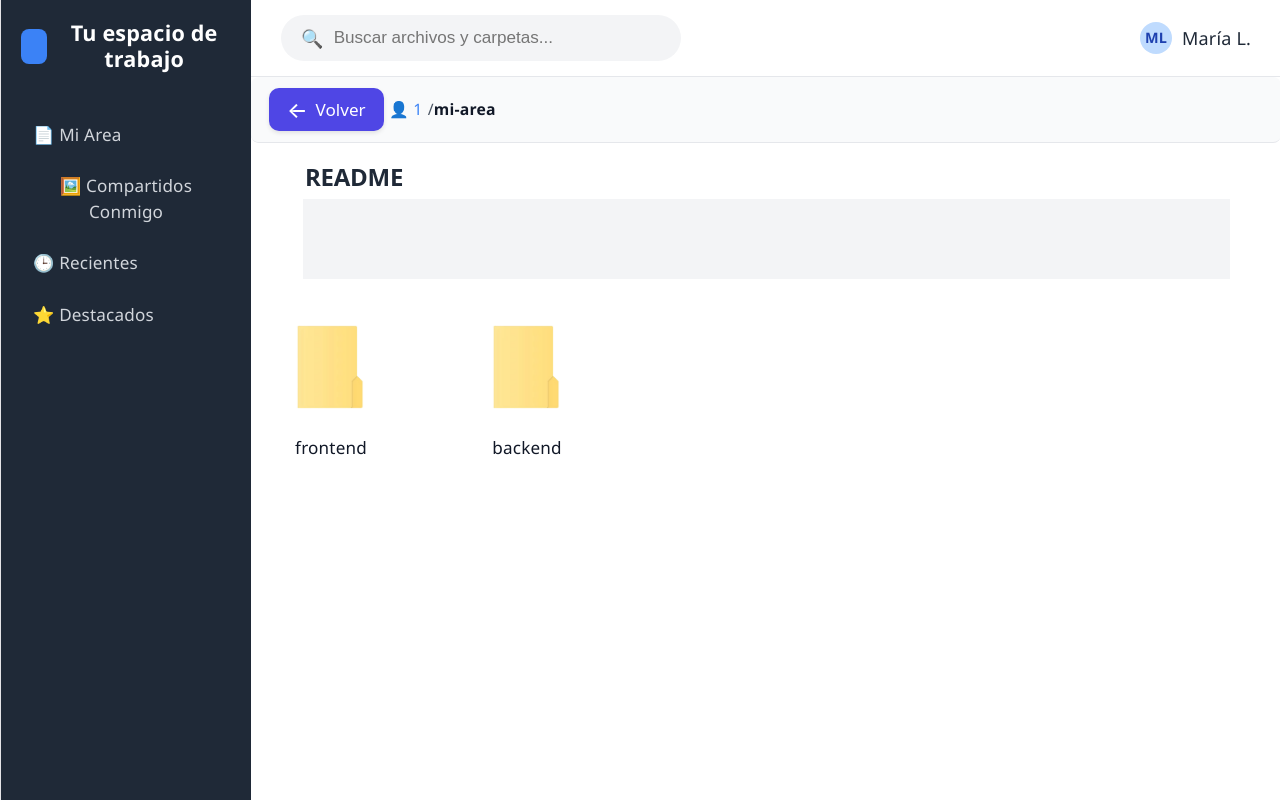
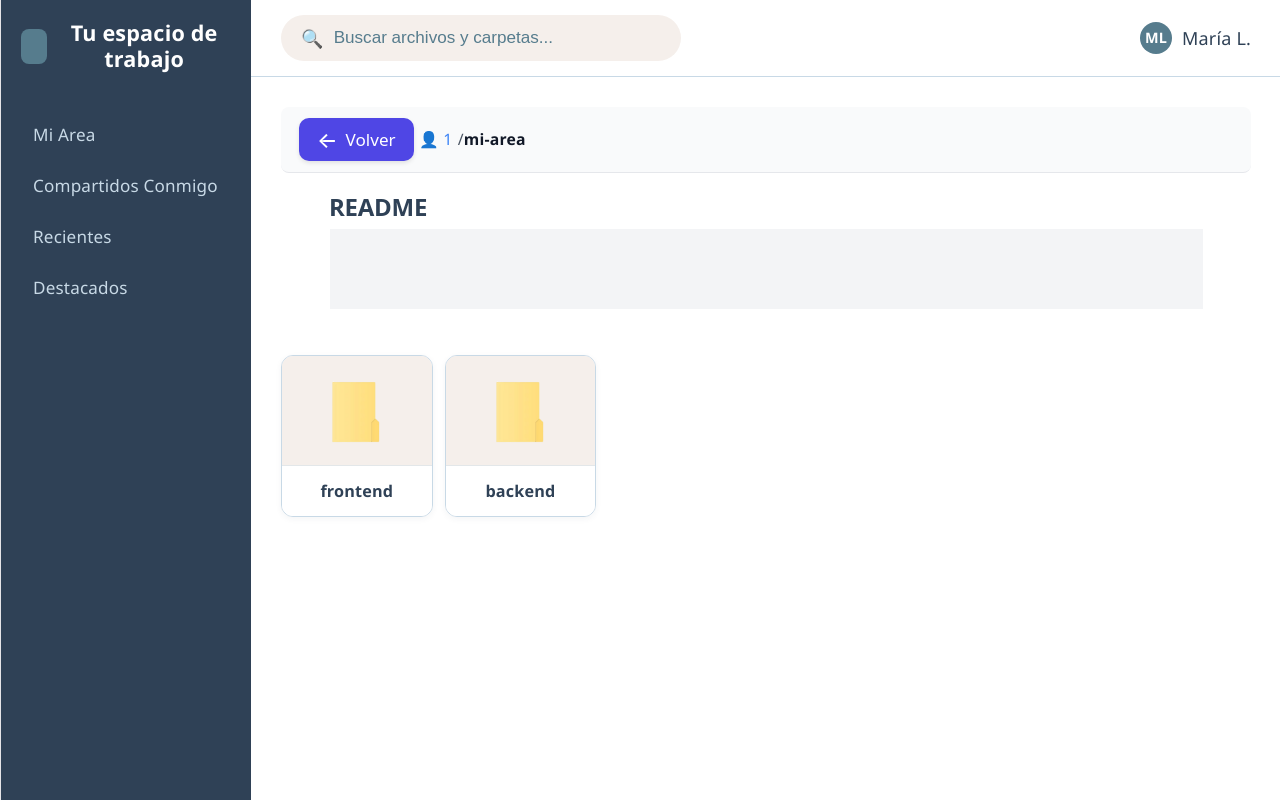
Before and after one commit to matty-23/Progra-III, a React (Vite) app in the folder frontend/: page /1/1/mi-area in a window 1280 px wide. Built offline with nearby package versions, Linux system fonts and the light colour scheme.

Commit message:
login anda

```diff
--- a/frontend/src/components/FileCard.css
+++ b/frontend/src/components/FileCard.css
@@ -1,46 +1,72 @@
-
 .card {
-  width: 160px !important;
-  min-width: 100px;
-  max-width: 160px;
+  width: 100% !important; /* Ahora ocupa bien el ancho de su columna en la grilla */
+  max-width: 180px;
+  background-color: #FFFFFF;
+  border: 1px solid #C8D9E6; /* Borde sutil color Sky Blue */
+  border-radius: 12px; /* Esquinas más redondeadas y modernas */
+  overflow: hidden; /* Evita que el fondo sobresalga de las esquinas */
+  transition: all 0.25s ease; /* Animación suave */
+  box-shadow: 0 2px 6px rgba(47, 65, 86, 0.05); /* Sombra súper ligerita Navy */
+  display: flex;
+  flex-direction: column;
 }
 
+/* Efecto al pasar el mouse (Hover) */
 .card:hover {
-  box-shadow: 0 4px 12px rgba(0,0,0,0.1);
+  transform: translateY(-4px); /* La tarjeta "flota" hacia arriba */
+  box-shadow: 0 8px 16px rgba(47, 65, 86, 0.12); /* Sombra más fuerte */
+  border-color: #567C8D; /* El borde cambia a Teal */
+  cursor: pointer;
 }
-.folder-preview {
+
+.folder-preview, .preview {
   height: 110px;
+  background: #F5EFEB; /* Fondo de previsualización color Beige */
+  display: flex;
+  align-items: center;
+  justify-content: center;
+  border-bottom: 1px solid rgba(200, 217, 230, 0.4); /* Línea divisoria suave */
 }
 
 .folder-preview img {
-  width: 90px; /* antes 80px ❌ */
-  height: 100px;
-}
-.preview {
-  height: 110px;
-  background: #f3f4f6;
-  display: flex;
-  align-items: center;
-  justify-content: center;
+  width: 65px; /* Icono un pelín más pequeño y estético */
+  height: auto;
+  transition: transform 0.3s ease;
 }
 
 .preview img {
-  width: 90%;
-  height: 90%;
-  object-fit: cover;
+  width: 80%;
+  height: 80%;
+  object-fit: contain;
+  transition: transform 0.3s ease;
 }
+
+/* Pequeño toque: el icono crece un poquito al hacer hover en la tarjeta */
+.card:hover .folder-preview img,
+.card:hover .preview img {
+  transform: scale(1.08);
+}
+
 .info {
-  padding: 10px;
+  padding: 12px;
+  background-color: #FFFFFF;
+  display: flex;
+  flex-direction: column;
+  gap: 4px;
 }
 
 .title {
-  font-size: 0.95rem;
-  font-weight: 500;
-  color: #111827;
+  font-size: 0.9rem;
+  font-weight: 600;
+  color: #2F4156; /* Título color Navy */
   margin: 0;
+  white-space: nowrap; /* Evita que el título baje a dos líneas si es largo */
+  overflow: hidden;
+  text-overflow: ellipsis;
 }
 
 .meta {
-  font-size: 0.8rem;
-  color: #6b7280;
+  font-size: 0.75rem;
+  color: #567C8D; /* Texto secundario color Teal */
+  font-weight: 400;
 }
--- a/frontend/src/components/FileGrid.css
+++ b/frontend/src/components/FileGrid.css
@@ -1,22 +1,23 @@
 .grid {
   display: grid;
-  grid-template-columns: repeat(auto-fill, 180px); /* 🔥 tamaño fijo */
-  gap: 16px;
+  /* Usar minmax hace que se ajusten al espacio sin dejar márgenes gigantes */
+  grid-template-columns: repeat(auto-fill, minmax(150px, 1fr));
+  gap: 12px; /* Reducimos el margen entre tarjetas */
+  padding: 10px 0;
 }
+
 .btn-back {
   margin-bottom: 16px;
   padding: 8px 12px;
-  background-color: #007bff;
+  background-color: #567C8D; /* Color Teal de tu paleta */
   color: white;
   border: none;
-  border-radius: 4px;
+  border-radius: 6px;
   cursor: pointer;
+  font-weight: 500;
+  transition: background 0.2s;
 }
-/* style={{
-            marginBottom: '1rem',
-            background: 'none',
-            border: 'none',
-            color: '#3b82f6',
-            cursor: 'pointer',
-            fontSize: '0.9rem'
-          }} */
+
+.btn-back:hover {
+  background-color: #2F4156; /* Navy al pasar el mouse */
+}
--- a/frontend/src/components/Header.css
+++ b/frontend/src/components/Header.css
@@ -3,12 +3,12 @@
   display: flex;
   align-items: center;
   justify-content: space-between;
-  border-bottom: 1px solid #e5e7eb;
-  background-color: white;
+  border-bottom: 1px solid #C8D9E6; /* Sky Blue */
+  background-color: #FFFFFF;
 }
 
 .search-bar {
-  background-color: #f3f4f6;
+  background-color: #F5EFEB; /* Beige */
   border-radius: 50px;
   padding: 10px 20px;
   width: 400px;
@@ -23,6 +23,11 @@
   outline: none;
   width: 100%;
   font-size: 0.95rem;
+  color: #2F4156; /* Navy */
+}
+
+.search-bar input::placeholder {
+  color: #567C8D; /* Teal */
 }
 
 .header-right {
@@ -36,13 +41,14 @@
   align-items: center;
   gap: 10px;
   font-weight: 500;
+  color: #2F4156; /* Navy */
 }
 
 .avatar {
   width: 32px;
   height: 32px;
-  background-color: #bfdbfe;
-  color: #1e40af;
+  background-color: #567C8D; /* Teal */
+  color: #FFFFFF; /* White */
   border-radius: 50%;
   display: flex;
   align-items: center;
--- a/frontend/src/components/Sidebar.css
+++ b/frontend/src/components/Sidebar.css
@@ -1,7 +1,7 @@
 .sidebar {
   width: 250px;
-  background-color: #1f2937; /* Gris oscuro */
-  color: #d1d5db;
+  background-color: #2F4156; /* Navy */
+  color: #F5EFEB; /* Beige claro para contrastar */
   display: flex;
   flex-direction: column;
   padding: 20px;
@@ -13,13 +13,13 @@
   align-items: center;
   gap: 10px;
   margin-bottom: 40px;
-  color: white;
+  color: #FFFFFF;
   font-weight: bold;
   font-size: 1.2rem;
 }
 
 .sidebar-logo {
-  background-color: #3b82f6;
+  background-color: #567C8D; /* Teal */
   width: 35px;
   height: 35px;
   border-radius: 8px;
@@ -43,40 +43,41 @@
   gap: 12px;
   transition: 0.2s;
   font-size: 0.95rem;
+  color: #C8D9E6; /* Sky Blue pálido para el texto inactivo */
 }
 
 .sidebar nav p:hover {
-  background-color: #374151;
-  color: white;
+  background-color: rgba(86, 124, 141, 0.4); /* Teal con transparencia */
+  color: #FFFFFF;
 }
 
 .sidebar nav p.active {
-  background-color: #111827; /* Más oscuro para el activo */
-  color: white;
+  background-color: #567C8D; /* Teal */
+  color: #FFFFFF;
   font-weight: 500;
 }
 
 .sidebar-footer {
   margin-top: auto;
-  border-top: 1px solid #374151;
+  border-top: 1px solid #567C8D; /* Teal */
   padding-top: 20px;
 }
 
 .storage-label {
   font-size: 0.8rem;
   margin-bottom: 8px;
-  color: #9ca3af;
+  color: #C8D9E6; /* Sky Blue */
 }
 
 .storage-bar {
   height: 6px;
-  background-color: #374151;
+  background-color: rgba(200, 217, 230, 0.2); /* Fondo sutil */
   border-radius: 3px;
   overflow: hidden;
 }
 
 .storage-fill {
-  width: 40%; /* Simulando el 4.2GB de 10GB */
-  background-color: #3b82f6;
+  width: 40%;
+  background-color: #C8D9E6; /* Sky Blue */
   height: 100%;
 }
--- a/frontend/src/models/sectionModel.js
+++ b/frontend/src/models/sectionModel.js
@@ -6,9 +6,9 @@ export const SECTION = (id, name, icon,ruta) => ({
 });
 
 const SECTIONS = [
-  SECTION(crypto.randomUUID(), 'Mi Area', '📄', 'mi-area'),
-  SECTION(crypto.randomUUID(), 'Compartidos Conmigo', '🖼️', '/compartidos-conmigo'),
-  SECTION(crypto.randomUUID(), 'Recientes', '🕒', '/recientes'),
-  SECTION(crypto.randomUUID(), 'Destacados', '⭐', '/destacados'),
+  SECTION(crypto.randomUUID(), 'Mi Area', ' ', 'mi-area'),
+  SECTION(crypto.randomUUID(), 'Compartidos Conmigo', ' ', '/compartidos-conmigo'),
+  SECTION(crypto.randomUUID(), 'Recientes', ' ', '/recientes'),
+  SECTION(crypto.randomUUID(), 'Destacados', ' ', '/destacados'),
 ];
 export default SECTIONS;
--- a/frontend/src/pages/PageInicio.jsx
+++ b/frontend/src/pages/PageInicio.jsx
@@ -31,11 +31,10 @@ export default function PageInicio() {
             <Sidebar />
             <div className="main">
     <Header />
-                <div>
+    <div className="content-area">  {/* <--- Agregamos la clase aquí */}
         <div className="route">
             <Route path={currentPath} />
         </div>
-
         <Outlet />
     </div>
 </div>
--- a/frontend/src/styles/pageInicio.css
+++ b/frontend/src/styles/pageInicio.css
@@ -7,11 +7,10 @@
 
 body {
   font-family: 'Segoe UI', Roboto, Helvetica, Arial, sans-serif;
-  background-color: #f9fafb;
-  color: #1f2937;
-  overflow: hidden; /* Para que no haya scroll en el body entero */
+  background-color: #F5EFEB; /* Beige como fondo base si se asoma */
+  color: #2F4156; /* Navy para los textos principales */
+  overflow: hidden;
 }
-
 
 .app {
   display: flex;
@@ -19,26 +18,24 @@ body {
   width: 100vw;
 }
 
-
 /* --- MAIN AREA --- */
 .main {
   flex: 1;
-  background-color: white;
+  background-color: #FFFFFF; /* White */
   display: flex;
   flex-direction: column;
   overflow: hidden;
 }
 
-
 /* --- CONTENT AREA --- */
 .content-area {
   padding: 30px;
-  overflow-y: auto; /* Scroll solo en el contenido */
+  overflow-y: auto;
   flex: 1;
 }
 
 .breadcrumbs {
-  color: #6b7280;
+  color: #567C8D; /* Teal */
   font-size: 0.9rem;
   margin-bottom: 10px;
 }
@@ -59,6 +56,7 @@ body {
   font-size: 1.8rem;
   font-weight: 600;
   margin-bottom: 10px;
+  color: #2F4156; /* Navy */
 }
 
 .action-buttons {
@@ -73,19 +71,20 @@ body {
   border: none;
   font-weight: 500;
   font-size: 0.9rem;
+  transition: all 0.2s;
 }
 
 .btn-ghost {
   background: transparent;
-  color: #374151;
+  color: #567C8D; /* Teal */
 }
-.btn-ghost:hover { background: #f3f4f6; }
+.btn-ghost:hover { background: #F5EFEB; /* Beige */ }
 
 .btn-primary {
-  background-color: #3b82f6;
-  color: white;
+  background-color: #567C8D; /* Teal */
+  color: #FFFFFF; /* White */
 }
-.btn-primary:hover { background-color: #2563eb; }
+.btn-primary:hover { background-color: #2F4156; /* Navy */ }
 
 .tags-row {
   display: flex;
@@ -95,8 +94,8 @@ body {
 }
 
 .tag {
-  background-color: #eff6ff;
-  color: #3b82f6;
+  background-color: #C8D9E6; /* Sky Blue */
+  color: #2F4156; /* Navy */
   padding: 4px 10px;
   border-radius: 6px;
   font-size: 0.8rem;
@@ -108,38 +107,36 @@ body {
   font-size: 0.85rem;
   text-transform: uppercase;
   letter-spacing: 1px;
-  color: #6b7280;
+  color: #567C8D; /* Teal */
   margin-bottom: 20px;
   font-weight: 600;
 }
-s
+
 .file-grid {
   display: grid;
   grid-template-columns: repeat(auto-fill, minmax(180px, 1fr));
   gap: 20px;
-} */
-
-
+}
 
 .file-card:hover {
-  box-shadow: 0 4px 12px rgba(0,0,0,0.1);
-  border-color: #d1d5db;
-} */
+  box-shadow: 0 4px 12px rgba(47, 65, 86, 0.1); /* Sombra color Navy suave */
+  border-color: #C8D9E6; /* Sky Blue */
+}
 
 .card-preview {
   height: 140px;
-  background-color: #f8fafc;
+  background-color: #F5EFEB; /* Beige */
   display: flex;
   align-items: center;
   justify-content: center;
   position: relative;
 }
 
-/* Simulacion de iconos */
+/* Simulación de iconos ajustada a la paleta */
 .icon-folder {
   width: 60px;
   height: 50px;
-  background-color: #fcd34d;
+  background-color: #C8D9E6; /* Sky Blue */
   border-radius: 4px;
   position: relative;
 }
@@ -150,7 +147,7 @@ s
   left: 0;
   width: 25px;
   height: 10px;
-  background-color: #fbbf24;
+  background-color: #567C8D; /* Teal */
   border-radius: 4px 4px 0 0;
 }
 
@@ -158,7 +155,7 @@ s
   width: 40px;
   height: 55px;
   background-color: white;
-  border: 1px solid #ddd;
+  border: 1px solid #C8D9E6; /* Sky Blue */
   border-radius: 4px;
 }
 
@@ -169,6 +166,7 @@ s
 .file-name {
   font-weight: 500;
   font-size: 0.95rem;
+  color: #2F4156; /* Navy */
   white-space: nowrap;
   overflow: hidden;
   text-overflow: ellipsis;
@@ -176,6 +174,6 @@ s
 
 .file-meta {
   font-size: 0.8rem;
-  color: #9ca3af;
+  color: #567C8D; /* Teal */
   margin-top: 4px;
 }
```
Lines whose indentation alone changed are shown as unchanged.
